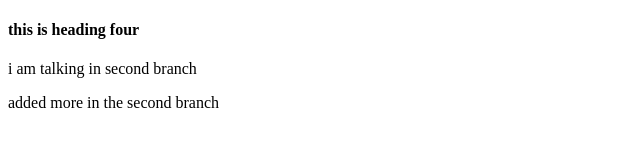
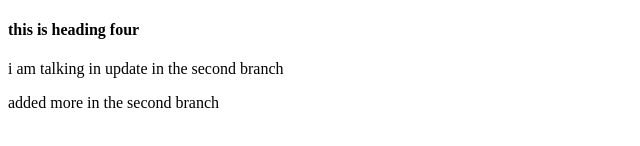
Before and after one commit to jonytalukdar/my-firstGithub, a plain HTML site: page index.html in a window 1280 px wide. Shown: the part 166-312 px from the top of the page, without its empty margins (0-640 px from the left). Drawn offline with Linux system fonts and the light colour scheme.

Commit message:
update a somthing

```diff
--- a/index.html
+++ b/index.html
@@ -10,7 +10,7 @@
     <h1>hello mama i am using github</h1>
     <h2>this is another line to add somethign new</h2>
     <h4>this is heading four</h4>
-    <p>i am talking in second branch</p>
+    <p>i am talking in update in the  second branch</p>
     <p>added more in the second branch</p>
 </body>
 </html>
```
